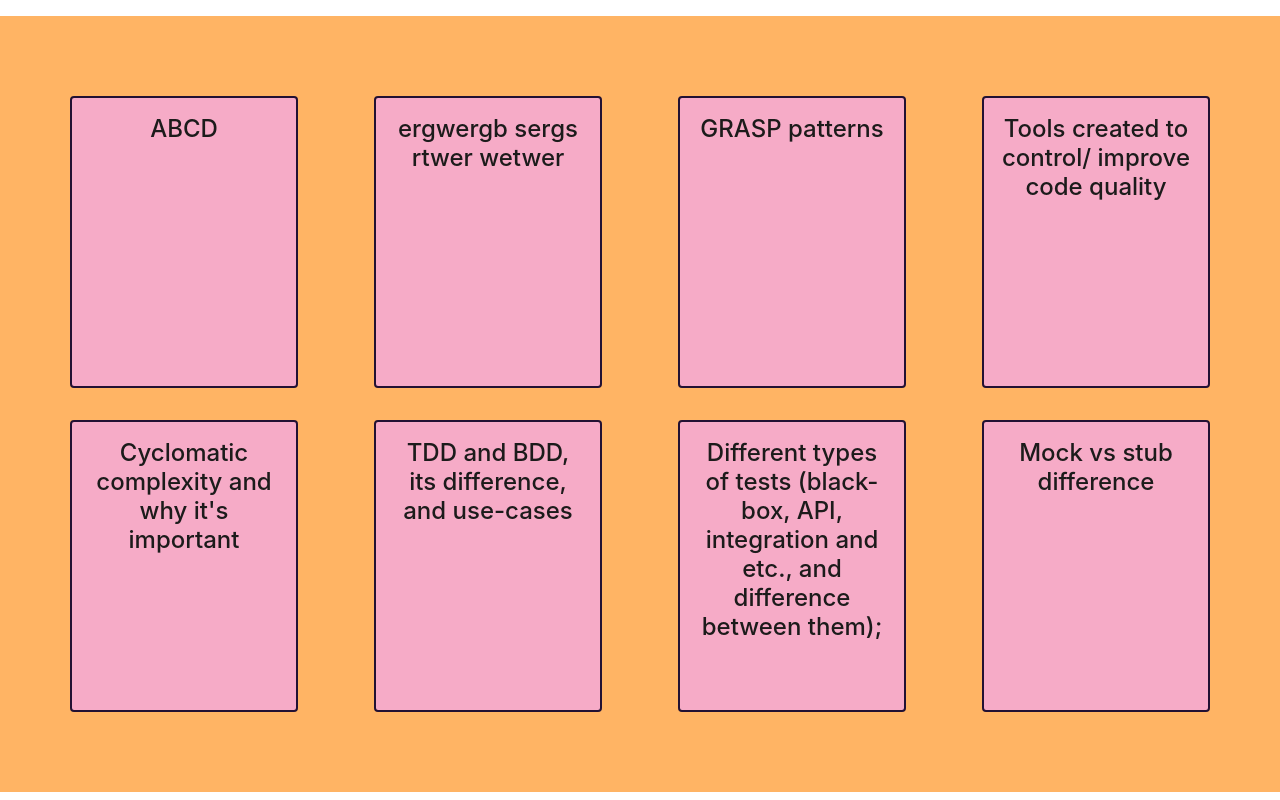
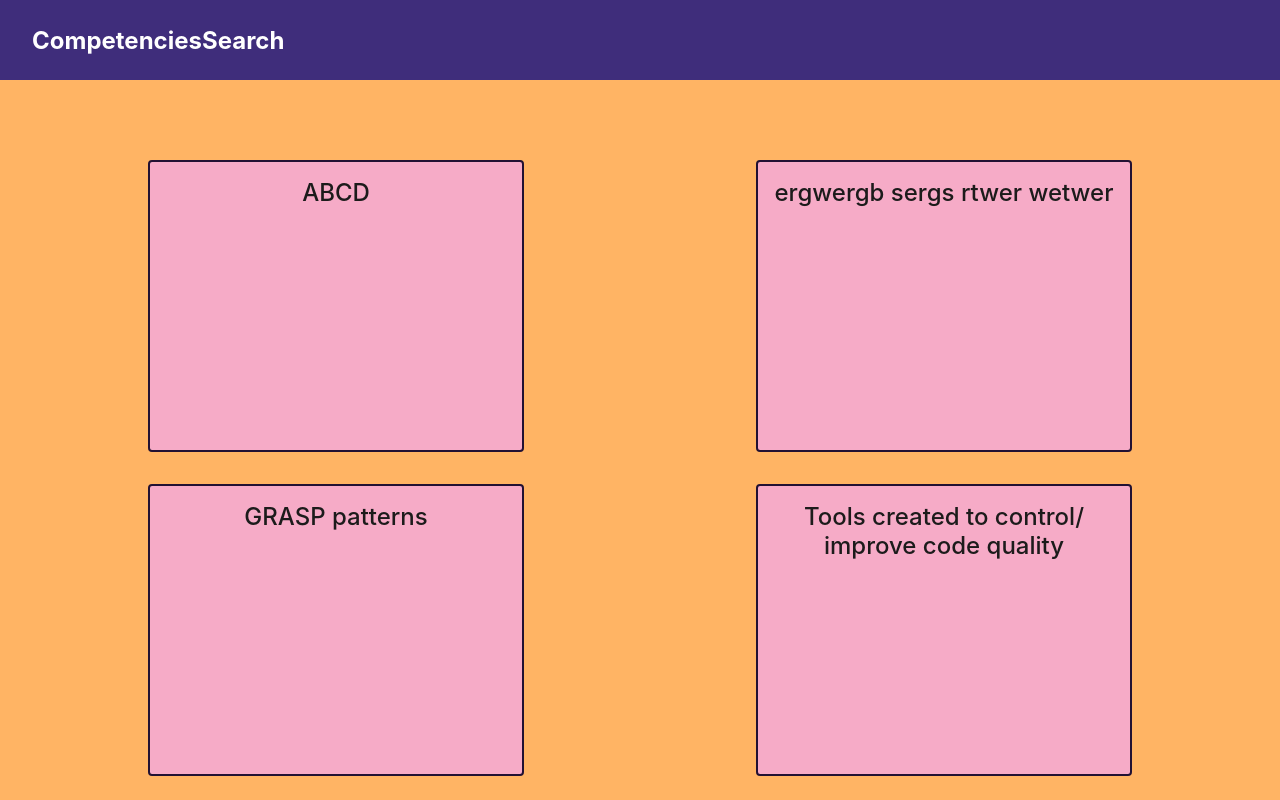
Before and after one commit to vvorobets/refactored-training, a React (Create React App) app: page / in a window 1280 px wide. Shown: the top 800 px of the page. Built offline with nearby package versions, Linux system fonts and the light colour scheme.

Commit message:
Add Header and search

```diff
--- a/package.json
+++ b/package.json
@@ -2,6 +2,7 @@
   "name": "learning",
   "version": "0.1.0",
   "private": true,
+  "homepage": "http://vvorobets.github.io/refactored-training",
   "dependencies": {
     "@testing-library/jest-dom": "^5.15.0",
     "@testing-library/react": "^11.2.7",
@@ -20,7 +21,9 @@
     "start": "react-scripts start",
     "build": "react-scripts build",
     "test": "react-scripts test",
-    "eject": "react-scripts eject"
+    "eject": "react-scripts eject",
+    "predeploy": "npm run build",
+    "deploy": "gh-pages -d build"
   },
   "eslintConfig": {
     "extends": [
--- a/src/App.tsx
+++ b/src/App.tsx
@@ -2,33 +2,48 @@ import React, { useState, useEffect, useMemo } from "react";
 import "./App.css";
 import { Question } from "./question";
 import { QuestionsGrid } from "./questions-grid";
-// import { QuestionDetails } from './question-details';
+import { Header } from "./header";
 import { questions as sourceQuestions } from "./questions";
 import { QuestionDetails } from "./question-details";
 import { Modal } from "./modal";
 
 function App() {
   const [questions, setQuestions] = useState<Question[]>([]);
-  const [selectedQuestion, setSelectedQuestion] = useState<string | null>(null);
+  const [selectedQuestion, setSelectedQuestion] = useState<Question | null>(
+    null
+  );
+  const [search, setSearch] = useState<string>("");
 
   useEffect(() => {
     setQuestions(sourceQuestions);
   }, []);
 
-  const questionDetails = useMemo(
-    () => questions.find(({ id }) => id === selectedQuestion),
-    [questions, selectedQuestion]
-  );
+  const filteredQuestions = useMemo(() => {
+    return questions.filter(
+      ({ title, description, list }) =>
+        title.includes(search) ||
+        description.includes(search) ||
+        list?.some(
+          (item) =>
+            item.title.includes(search) || item.description.includes(search)
+        )
+    );
+  }, [questions, search]);
 
   return (
     <div className="App">
+      <Header
+        competencies={[]}
+        search={search}
+        handleSearch={(val) => setSearch(val)}
+      />
       <QuestionsGrid
-        questions={questions}
+        questions={filteredQuestions}
         selectQuestion={setSelectedQuestion}
       />
-      {questionDetails && (
+      {selectedQuestion && (
         <Modal handleClose={() => setSelectedQuestion(null)}>
-          <QuestionDetails data={questionDetails} />
+          <QuestionDetails data={selectedQuestion} />
         </Modal>
       )}
     </div>
--- /dev/null
+++ b/src/header/index.tsx
@@ -0,0 +1,36 @@
+import React from "react";
+
+import "./style.scss";
+
+interface Props {
+  competencies: string[];
+  search: string;
+  handleSearch: (value: string) => void;
+}
+
+export const Header = ({ competencies, search, handleSearch }: Props) => {
+  return (
+    <div className="header">
+      <div className="header__nav-item header__nav-item--dropdown">
+        Competencies
+        <div className="header__dropdown">
+          <ul>
+            {competencies.map((item) => (
+              <li>{item}</li>
+            ))}
+          </ul>
+        </div>
+      </div>
+      <div className="header__nav-item header__nav-item--dropdown">
+        Search
+        <div className="header__dropdown">
+          <input
+            type="text"
+            value={search}
+            onChange={(e) => handleSearch(e.target.value)}
+          />
+        </div>
+      </div>
+    </div>
+  );
+};
--- /dev/null
+++ b/src/header/style.scss
@@ -0,0 +1,35 @@
+.header {
+  position: sticky;
+  top: 0;
+
+  height: 5rem;
+  padding: 0 2rem;
+  background-color: #3f2d7b;
+  color: white;
+  font-size: 1.5rem;
+  font-weight: 700;
+
+  display: flex;
+
+  &__nav-item {
+    height: 100%;
+
+    display: flex;
+    align-items: center;
+    cursor: pointer;
+  }
+
+  &__dropdown {
+    display: none;
+    width: 100%;
+    padding: 2rem;
+    position: absolute;
+    top: 100%;
+    left: 0;
+    background-color: #3f2d7b;
+  }
+
+  &__nav-item--dropdown:hover &__dropdown {
+    display: block;
+  }
+}
--- a/src/question-card/index.tsx
+++ b/src/question-card/index.tsx
@@ -4,12 +4,12 @@ import "./style.scss";
 interface Props {
   id: string;
   title: string;
-  clickHandler: (id: string) => void;
+  clickHandler: () => void;
 }
 
 export const QuestionCard = ({ id, title, clickHandler }: Props) => {
   return (
-    <div className="question-card" onClick={() => clickHandler(id)}>
+    <div className="question-card" onClick={() => clickHandler()}>
       {title}
     </div>
   );
--- a/src/question-details/style.scss
+++ b/src/question-details/style.scss
@@ -1,5 +1,4 @@
 .question-details {
-  background-color: greenyellow;
 
   &__description {
     margin: 0;
--- a/src/questions-grid/index.tsx
+++ b/src/questions-grid/index.tsx
@@ -6,7 +6,7 @@ import "./style.scss";
 
 interface Props {
   questions: Question[];
-  selectQuestion: (id: string) => void;
+  selectQuestion: (question: Question) => void;
 }
 
 export const QuestionsGrid = ({ questions, selectQuestion }: Props) => {
@@ -17,7 +17,7 @@ export const QuestionsGrid = ({ questions, selectQuestion }: Props) => {
           key={item.id}
           id={item.id}
           title={item.title}
-          clickHandler={selectQuestion}
+          clickHandler={() => selectQuestion(item)}
         />
       ))}
     </ul>
--- a/src/questions-grid/style.scss
+++ b/src/questions-grid/style.scss
@@ -1,8 +1,13 @@
 .questions-grid {
+  margin: 0;
   background-color: rgb(255, 180, 100);
   padding: 4rem 2rem;
 
   display: flex;
   flex-wrap: wrap;
   justify-content: space-around;
+
+  .question-card {
+      width: 28%;
+  }
 }
```
Also changed, not shown: 1 other file (tests, documents, lock files or other folders).
